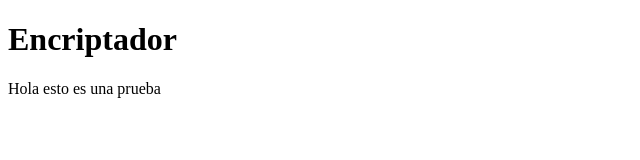
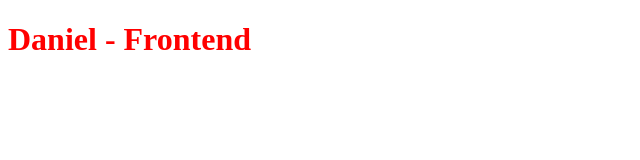
Before and after one commit to pgagudelom/encriptador, a plain HTML site: page index.html in a window 1280 px wide. Shown: the whole page, without its empty margins (0-640 px from the left). Drawn offline with Linux system fonts and the light colour scheme.

Commit message:
Se agrega hoja de estilos

```diff
--- /dev/null
+++ b/css/styles.css
@@ -0,0 +1,3 @@
+h1{
+    color: red;
+}
--- a/index.html
+++ b/index.html
@@ -1,5 +1,15 @@
 <!DOCTYPE html>
-<html>
-    <h1>Encriptador</h1>
-    <p>Hola esto es una prueba</p>
+<html lang="en">
+<head>
+    <meta charset="UTF-8">
+    <meta name="viewport" content="width=device-width, initial-scale=1.0">
+    <title>Encriptador</title>
+
+    <link rel="stylesheet" href="css/styles.css">
+</head>
+<body>
+
+    <h1>Daniel - Frontend</h1>
+
+</body>
 </html>
```
